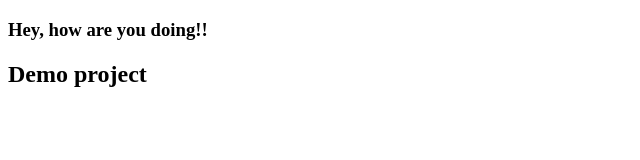
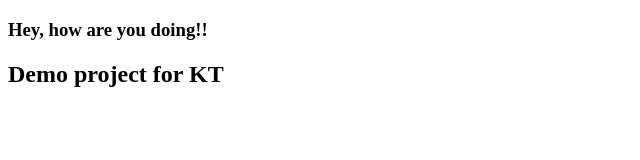
Before and after one commit to aaadarsh/ci_cd_kt_1, a plain HTML site: page index.html in a window 1280 px wide. Shown: the whole page, without its empty margins (0-640 px from the left). Drawn offline with Linux system fonts and the light colour scheme.

Commit message:
3rd commit

```diff
--- a/index.html
+++ b/index.html
@@ -8,6 +8,6 @@
 </head>
 <body>
     <h3>Hey, how are you doing!!</h3>
-    <h2> Demo project</h2>
+    <h2> Demo project for KT</h2>
 </body>
 </html>
```
